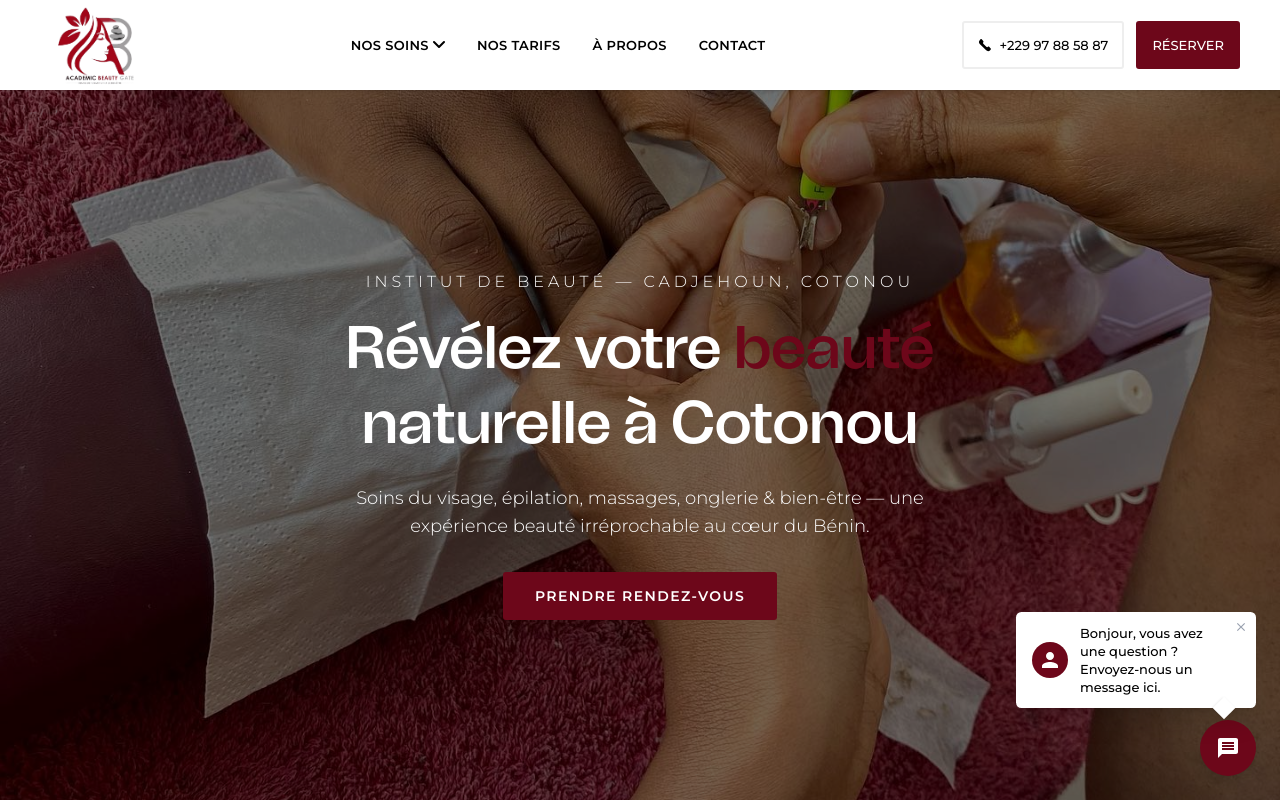
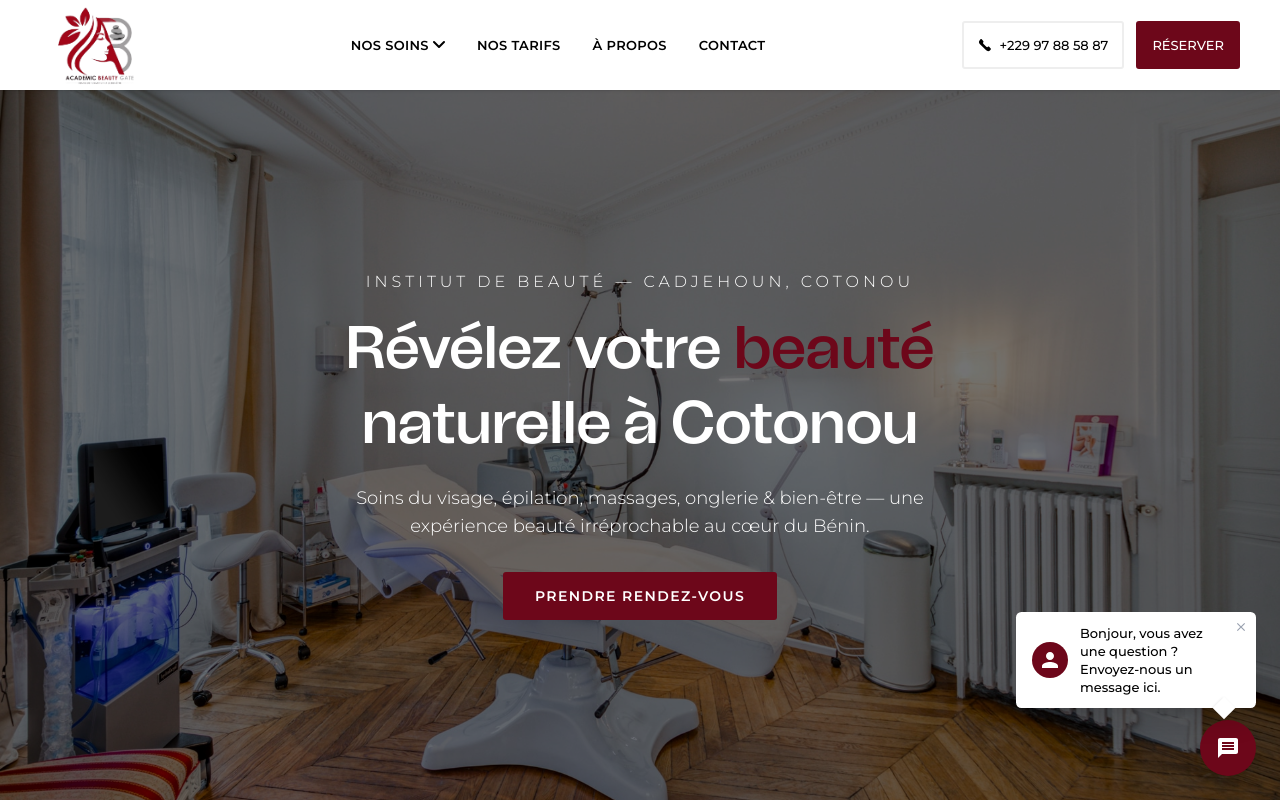
Before and after one commit to bidossessiPaul/beautyGat, a Next.js app: page / in a window 1280 px wide. Shown: the top 802 px of the page. Built offline with nearby package versions, Linux system fonts and the light colour scheme; grey boxes are pictures that could not be loaded.

Commit message:
fix: hero — dsc01439 passe en première position

```diff
--- a/src/components/HeroSlider.tsx
+++ b/src/components/HeroSlider.tsx
@@ -4,9 +4,9 @@ import { useState, useEffect, useCallback, useRef } from "react";
 import Image from "next/image";
 
 const SLIDES = [
+  { src: "/images/dsc01439-1.jpg", width: 6000, height: 4000 },
   { src: "/images/appart-beaute-3873920.jpg", width: 1903, height: 1270 },
   { src: "/beautygate/hero_slides/IJ8hf1frmVKbLw1l3iHwTu3V4ofjeFjL5g9BSnbQ.jpg", width: 1920, height: 1280 },
-  { src: "/images/dsc01439-1.jpg", width: 6000, height: 4000 },
   { src: "/images/appart-beaute-3873931.jpg", width: 1903, height: 1270 },
   { src: "/images/appart-beaute-3873926.jpg", width: 1903, height: 1270 },
 ] as const;
```
